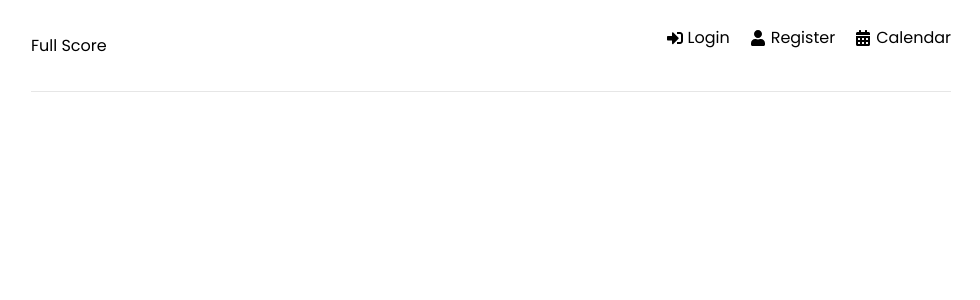
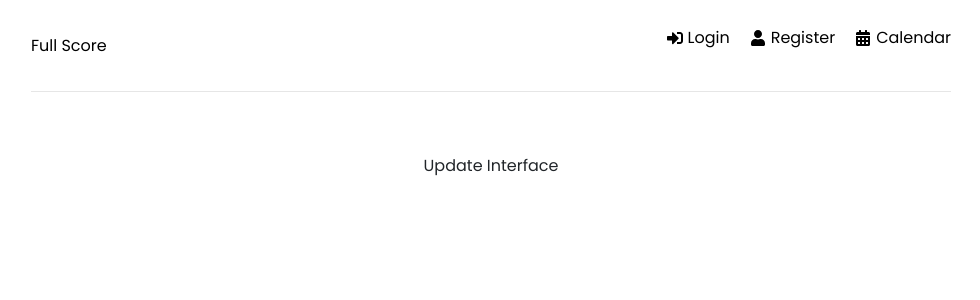
Before and after one commit to MediumJeff/full-score, a React (Create React App) app in the folder frontend/: page /update in a window 1280 px wide. Shown: the top 300 px of the page, without its empty margins (149-1129 px from the left). Built offline with nearby package versions, Linux system fonts and the light colour scheme.

Commit message:
Continuing update UI

```diff
--- a/frontend/src/App.js
+++ b/frontend/src/App.js
@@ -22,7 +22,7 @@ function App() {
             <Route path='/register' element={<Register />} />
             <Route path='/calendar' element={<CalendarEvents />} />
             <Route path='/addEvent' element={<AddEvent />} />
-            <Route path='/update/:id' element={<EventDetails />} />
+            <Route path='/update' element={<EventDetails />} />
           </Routes>
         </div>
       </Router>
--- a/frontend/src/components/EventDetails.jsx
+++ b/frontend/src/components/EventDetails.jsx
@@ -1,9 +1,12 @@
+
+
 
 const EventDetails = () => {
 
-
   return (
-    <div>Event Details</div>
+    <div>
+      <p>Update Interface</p>
+    </div>
   )
 }
 
--- a/frontend/src/pages/Calendar.jsx
+++ b/frontend/src/pages/Calendar.jsx
@@ -129,7 +129,7 @@ function CalendarEvents() {
                         {user && user.admin ? (
                             <>
                                 <Button variant="success" onClick={() => {
-                                    navigate('/update/' + eventData._id)
+                                    console.log(eventData)
                                     handleClose()
                                 }
                                 }
```
